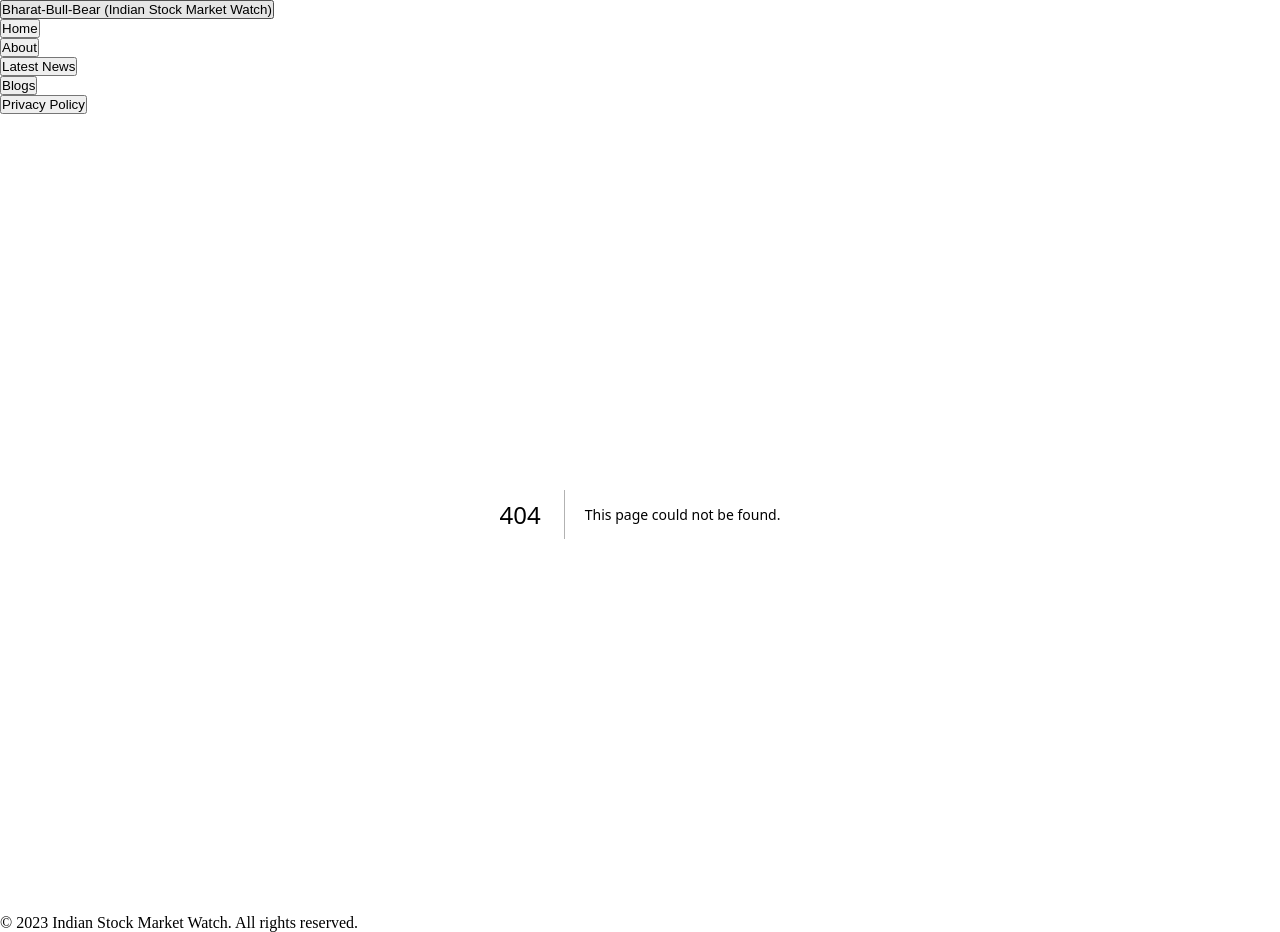
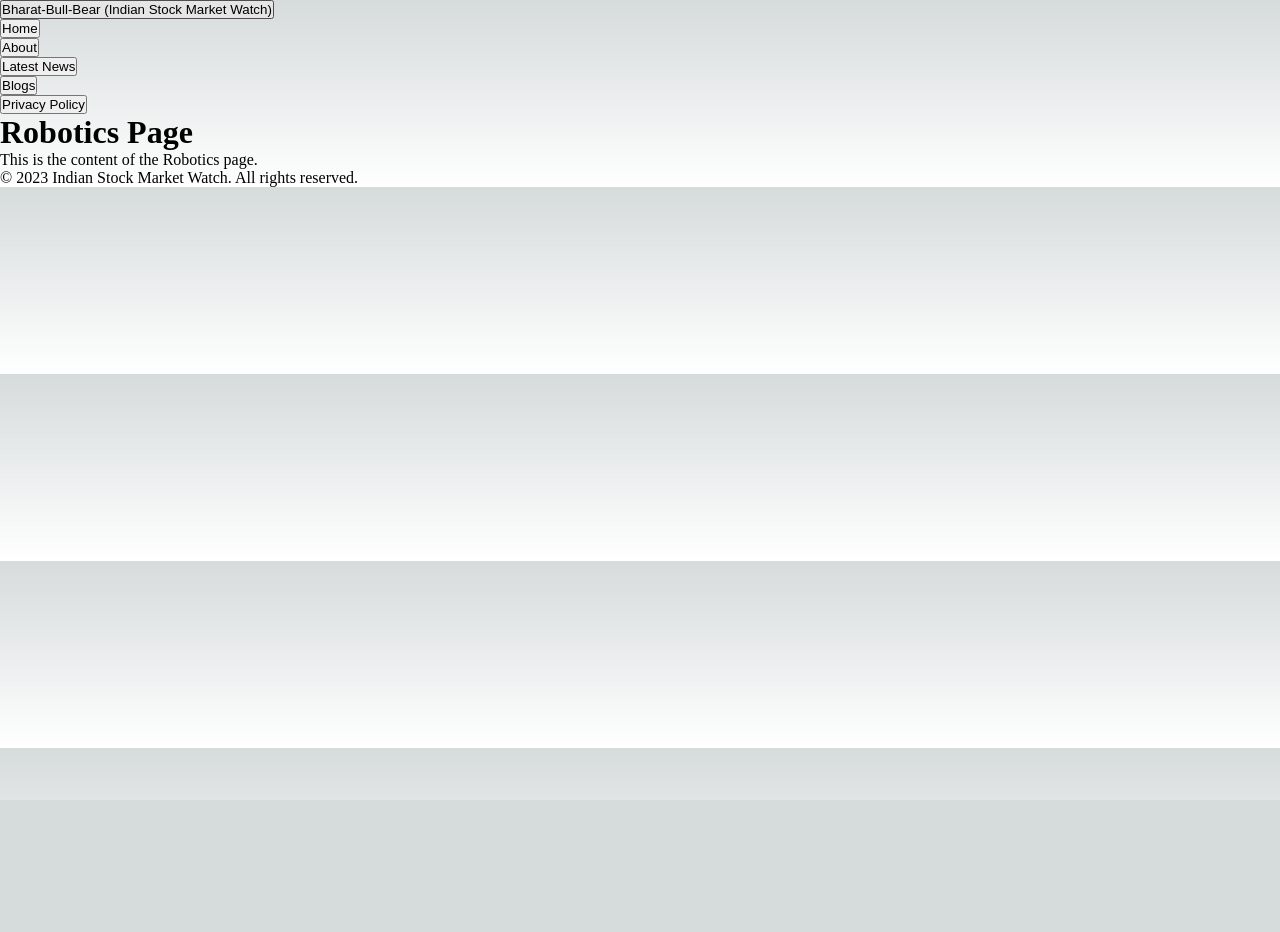
Before and after one commit to sudheer313/Indian-Stock-Markett-Watch, a Next.js app: page /Robotics in a window 1280 px wide. Before the commit this address had no page. After the commit the page ends 800 px from the top, so only its background shows below. Built offline with nearby package versions, Linux system fonts and the light colour scheme.

Commit message:
update and include  page/Robotics.js

```diff
--- /dev/null
+++ b/pages/Robotics.js
@@ -0,0 +1,12 @@
+import React from "react";
+
+const Robotics = () => {
+  return (
+    <div>
+      <h1>Robotics Page</h1>
+      <p>This is the content of the Robotics page.</p>
+    </div>
+  );
+};
+
+export default Robotics;
```
